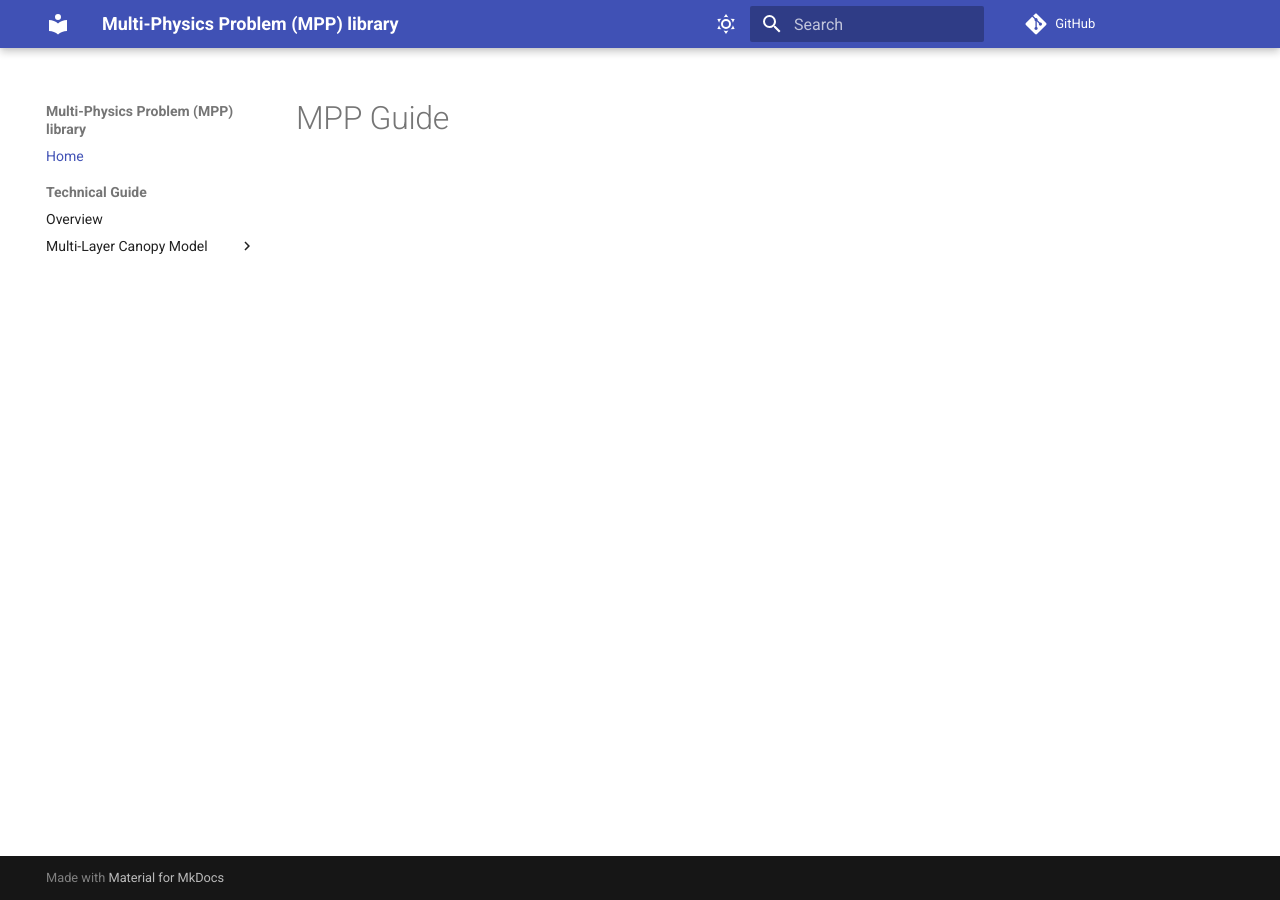
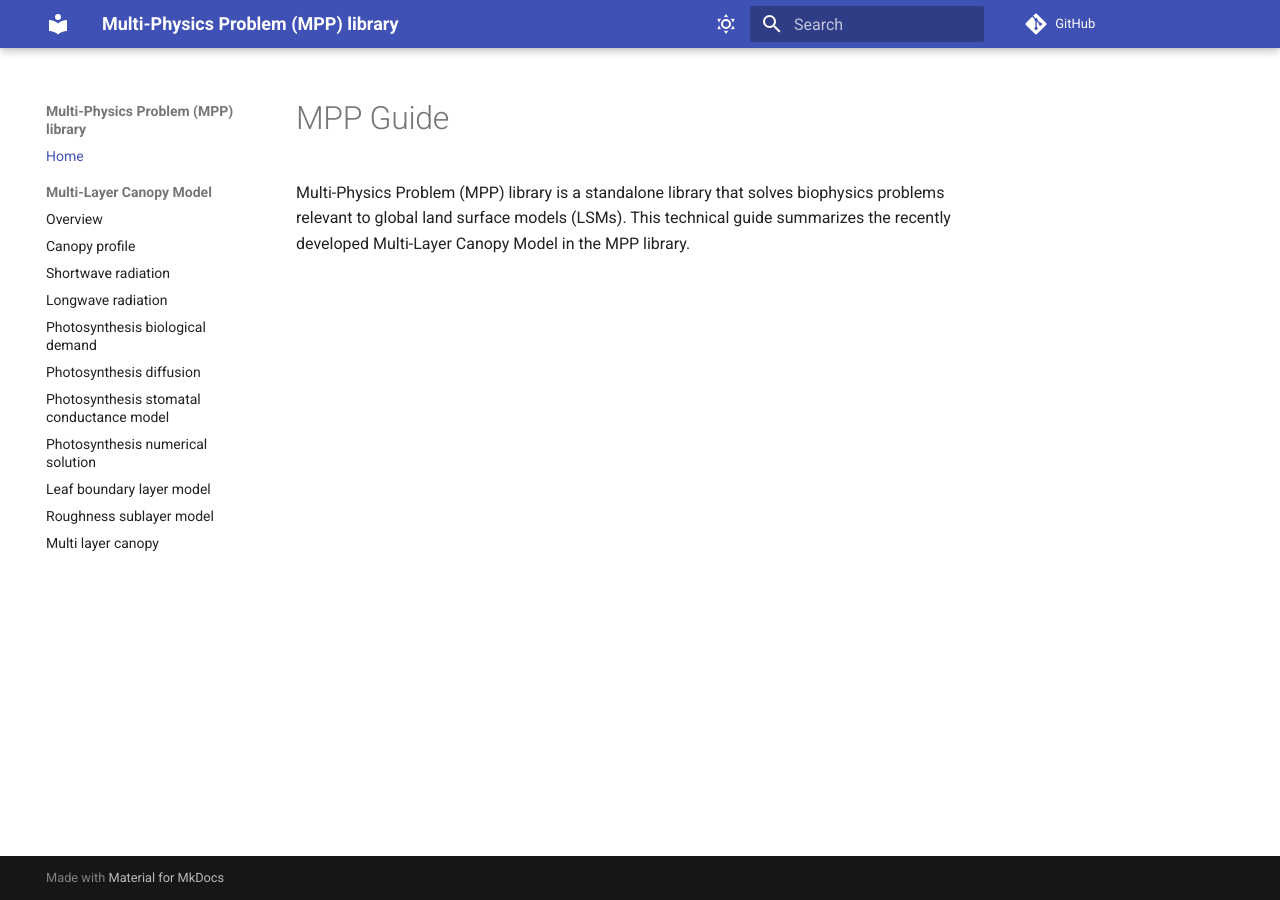
Before and after one commit to MPP-LSM/mpp-doc, an MkDocs documentation site: the page built from docs/index.md, in a window 1280 px wide. Built offline with MkDocs 1.6.1 and Material for MkDocs 9.7.7, drawn with Linux system fonts in a browser that asks for light colours; comment, search, counter and statistics services are not loaded.

```diff
--- a/docs/index.md
+++ b/docs/index.md
@@ -1 +1,6 @@
 # MPP Guide
+
+Multi-Physics Problem (MPP) library is a standalone library that solves
+biophysics problems relevant to global land surface models (LSMs). This
+technical guide summarizes the recently developed Multi-Layer Canopy Model
+in the MPP library.
--- a/mkdocs.yml
+++ b/mkdocs.yml
@@ -2,9 +2,7 @@ site_name: "Multi-Physics Problem (MPP) library"
 
 nav:
   - Home: index.md
-  - Technical Guide:
-      - tech_guide/overview.md
-      - Multi-Layer Canopy Model:
+  - Multi-Layer Canopy Model:
           - tech_guide/mlc/overview.md
           - tech_guide/mlc/canopy_profile.md
           - tech_guide/mlc/shortwave_radiation.md
```
Also changed, not shown: docs/tech_guide/mlc/overview.md (+10 -0 lines), refs.bib (+10 -0 lines).
